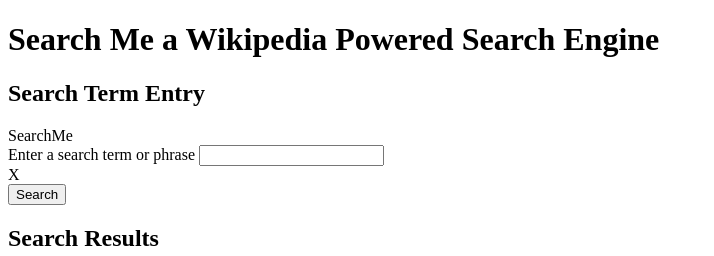
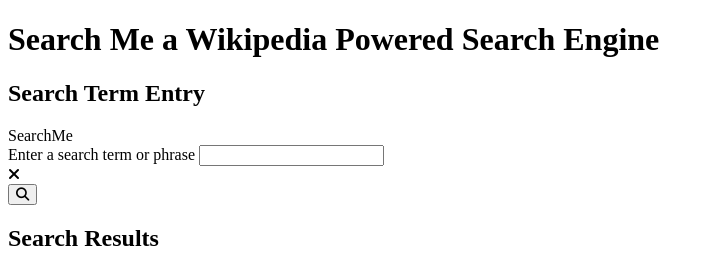
Before and after one commit to sofiiavoitkova/SEARCH-APP, a plain HTML site: page index.html in a window 1280 px wide. Shown: the top 256 px of the page, without its empty margins (0-714 px from the left). Drawn offline with Linux system fonts and the light colour scheme.

Commit message:
feat: add Font Awesome icons for clear and search buttons

```diff
--- a/index.html
+++ b/index.html
@@ -36,7 +36,7 @@
             tabindex="0"
             aria-label="Clear search term"
           >
-            X
+            <i class="fa-solid fa-xmark"></i>
           </div>
 
           <button
@@ -45,7 +45,7 @@
             type="submit"
             aria-label="Submit button"
           >
-            Search
+            <i class="fa-solid fa-magnifying-glass"></i>
           </button>
         </form>
       </section>
```
